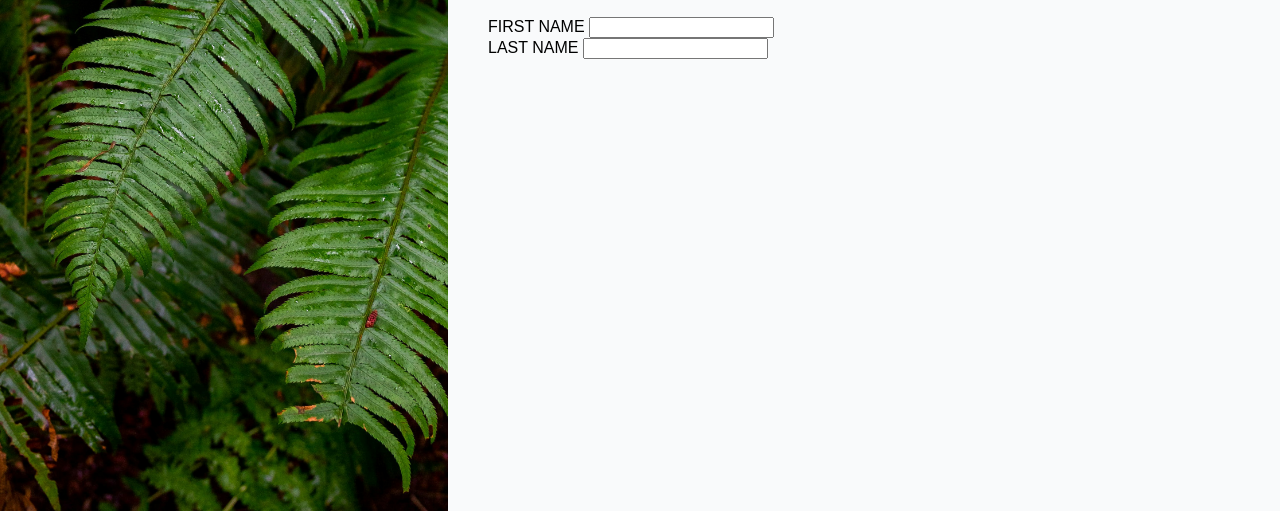
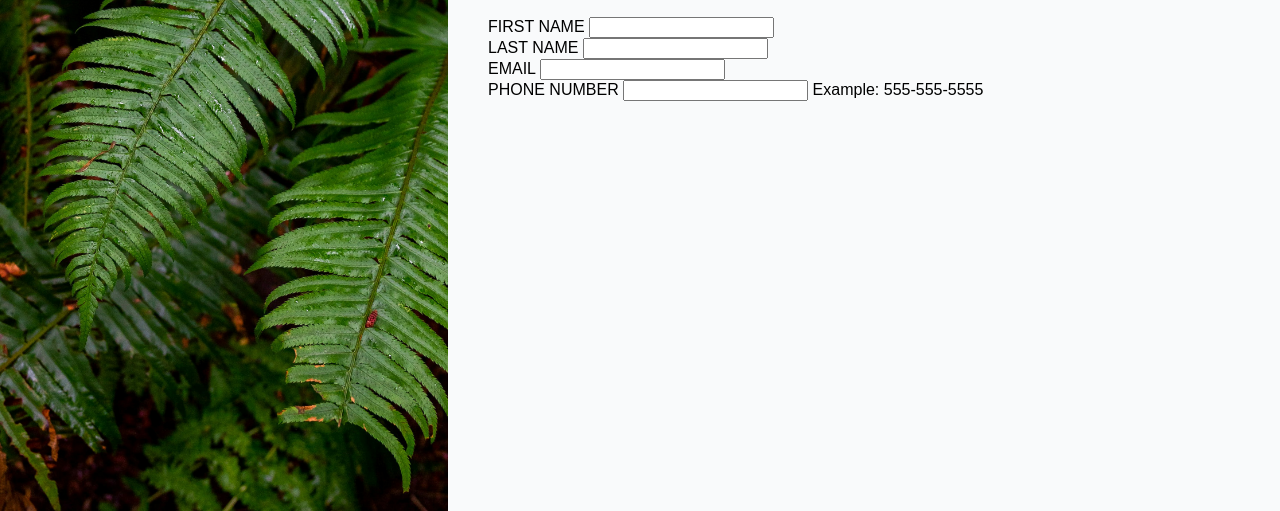
Before and after one commit to dvernon5/Sign-Up-Form, a plain HTML site: page index.html in a window 1280 px wide. Shown: the part 289-800 px from the top of the page. Drawn offline with Linux system fonts and the light colour scheme.

Commit message:
Add user contact information to form

```diff
--- a/index.html
+++ b/index.html
@@ -33,6 +33,16 @@
                         <input type="text" id="lastname" name="lastname" required>
                     </div>
                 </div>
+                 <div class="form-row">
+                    <div class="form-group">
+                        <label for="email">EMAIL</label>
+                        <input type="email" id="email" name="email" required>
+                    </div>
+                    <div class="form-group">
+                        <label for="phone">PHONE NUMBER</label>
+                        <input type="tel" id="phone" name="phone" pattern="^/d{3}-\d{3}-\d{4}$" aria-describedby="phone-format" required>
+                        <span id="phone-format" class="phone-format">Example: 555-555-5555</span>
+                    </div>
             </form>
         </div>
     </div>
```
